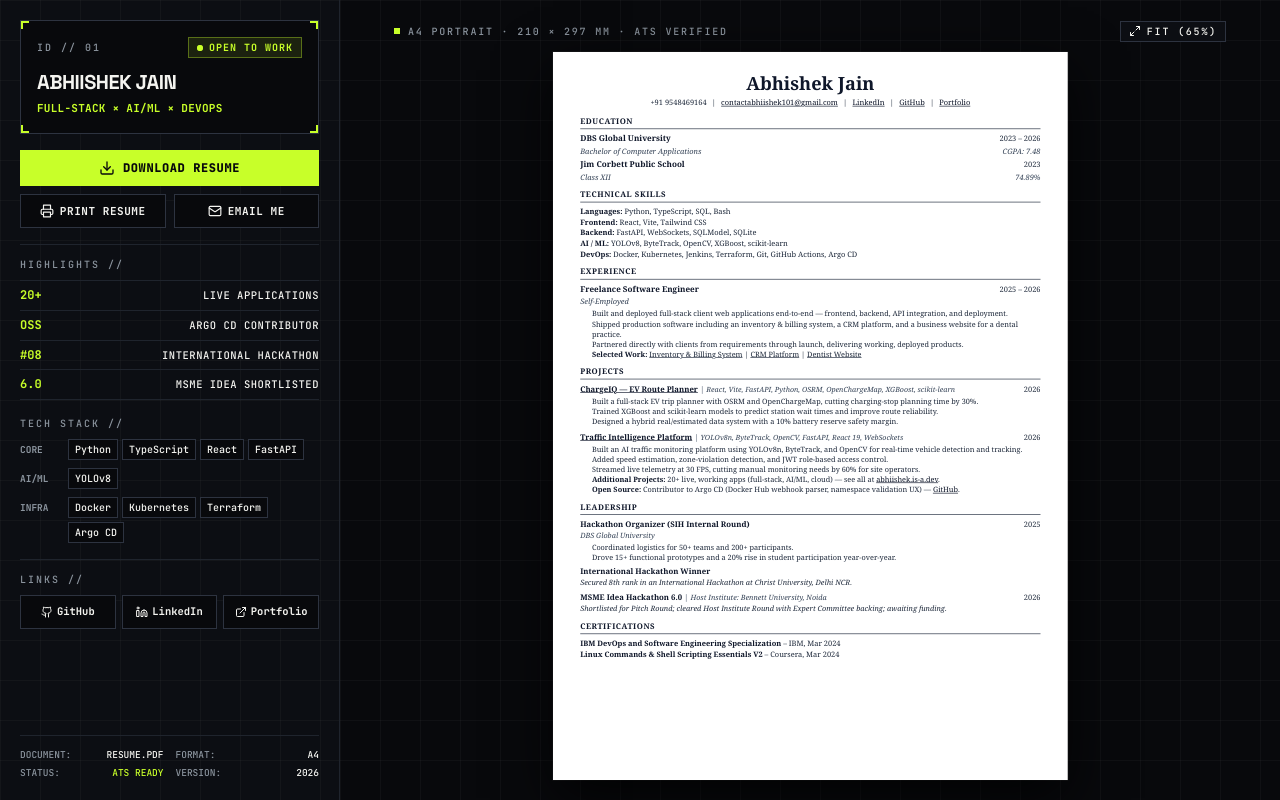
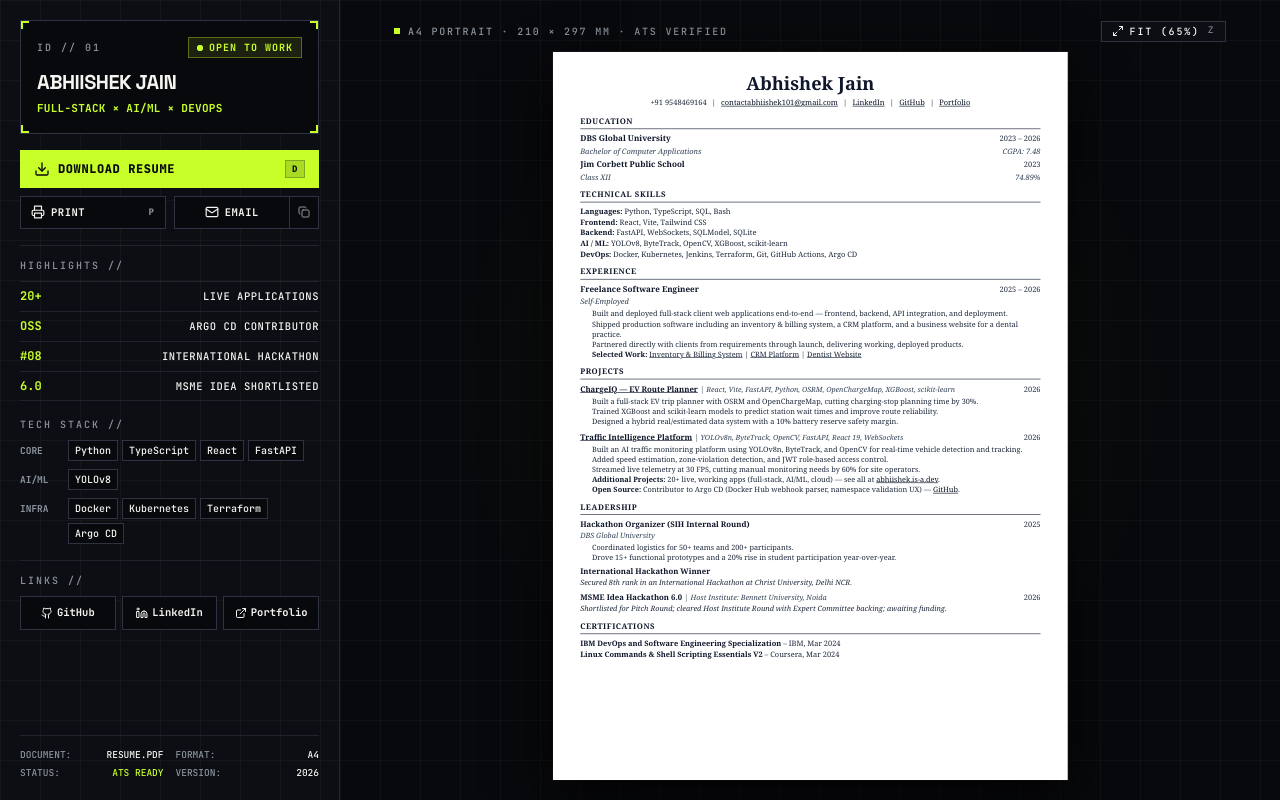
Before and after one commit to codewithabhiishek/resume-website, a React (Vite) app: page / in a window 1280 px wide. Built offline with nearby package versions, Linux system fonts and the light colour scheme.

Commit message:
feat(viewer): add keyboard shortcuts, one-click email copy, and ambient preview spotlight

```diff
--- a/src/App.tsx
+++ b/src/App.tsx
@@ -1,7 +1,10 @@
-import { useEffect, useRef, useState } from "react";
+import { useCallback, useEffect, useRef, useState } from "react";
+import { motion } from "framer-motion";
 import html2pdf from "html2pdf.js";
 import {
   ArrowUpRight,
+  Check,
+  Copy,
   Download,
   ExternalLink,
   Github,
@@ -31,6 +34,7 @@ export default function App() {
   const resumeRef = useRef<HTMLDivElement>(null);
   const previewAreaRef = useRef<HTMLElement>(null);
   const [isDownloading, setIsDownloading] = useState(false);
+  const [copiedEmail, setCopiedEmail] = useState(false);
   const [zoomMode, setZoomMode] = useState<"fit" | "full">("fit");
   const [scale, setScale] = useState(1);
   const [isDesktop, setIsDesktop] = useState(() =>
@@ -61,8 +65,8 @@ export default function App() {
     return () => window.removeEventListener("resize", updateScale);
   }, [zoomMode]);
 
-  const handleDownloadPDF = async () => {
-    if (!resumeRef.current) return;
+  const handleDownloadPDF = useCallback(async () => {
+    if (!resumeRef.current || isDownloading) return;
     setIsDownloading(true);
     try {
       const opt = {
@@ -77,8 +81,13 @@ export default function App() {
           backgroundColor: "#ffffff",
           windowWidth: A4_WIDTH,
           onclone: (doc: Document) => {
-            doc.querySelectorAll('style, link[rel="stylesheet"]').forEach((node) => {
-              if (node.tagName === "STYLE" && node.textContent?.includes("oklch")) {
+            doc
+              .querySelectorAll('style, link[rel="stylesheet"]')
+              .forEach((node) => {
+                if (
+                  node.tagName === "STYLE" &&
+                  node.textContent?.includes("oklch")
+                ) {
                   node.remove();
                 } else if (node.tagName === "LINK") {
                   node.remove();
@@ -94,7 +103,8 @@ export default function App() {
               clonedSheet.style.padding = "32px 42px";
               clonedSheet.style.backgroundColor = "#ffffff";
               clonedSheet.style.color = "#1e293b";
-              clonedSheet.style.fontFamily = "'Georgia', 'Times New Roman', serif";
+              clonedSheet.style.fontFamily =
+                "'Georgia', 'Times New Roman', serif";
               clonedSheet.style.boxSizing = "border-box";
               clonedSheet.style.boxShadow = "none";
               clonedSheet.style.border = "none";
@@ -116,7 +126,34 @@ export default function App() {
     } finally {
       setIsDownloading(false);
     }
+  }, [isDownloading]);
+
+  const handleCopyEmail = useCallback(() => {
+    navigator.clipboard?.writeText(PROFILE.email);
+    setCopiedEmail(true);
+    setTimeout(() => setCopiedEmail(false), 1800);
+  }, []);
+
+  // Keyboard shortcuts: D = Download PDF, P = Print, Z = Toggle Zoom
+  useEffect(() => {
+    const onKeyDown = (e: KeyboardEvent) => {
+      const tag = (e.target as HTMLElement | null)?.tagName;
+      if (tag === "INPUT" || tag === "TEXTAREA" || e.metaKey || e.ctrlKey || e.altKey) return;
+      const k = e.key.toLowerCase();
+      if (k === "d") {
+        e.preventDefault();
+        void handleDownloadPDF();
+      } else if (k === "p") {
+        e.preventDefault();
+        window.print();
+      } else if (k === "z") {
+        e.preventDefault();
+        setZoomMode((m) => (m === "fit" ? "full" : "fit"));
+      }
     };
+    window.addEventListener("keydown", onKeyDown);
+    return () => window.removeEventListener("keydown", onKeyDown);
+  }, [handleDownloadPDF]);
 
   return (
     <div className="min-h-screen lg:h-screen lg:overflow-hidden flex flex-col lg:flex-row bg-[#08090c] text-[#f4f4f0]">
@@ -202,28 +239,47 @@ export default function App() {
               type="button"
               onClick={handleDownloadPDF}
               disabled={isDownloading}
-              className="w-full flex items-center justify-center gap-2 px-4 py-2.5 bg-[#c8ff29] text-[#08090c] font-mono-tech text-xs font-extrabold uppercase tracking-wider hover:bg-[#d7ff5c] active:translate-y-px transition-all disabled:opacity-60 cursor-pointer"
+              className="w-full flex items-center justify-between px-3.5 py-2.5 bg-[#c8ff29] text-[#08090c] font-mono-tech text-xs font-extrabold uppercase tracking-wider hover:bg-[#d7ff5c] active:translate-y-px transition-all disabled:opacity-60 cursor-pointer"
             >
+              <span className="inline-flex items-center gap-2">
                 <Download className="w-4 h-4" />
                 {isDownloading ? "GENERATING PDF..." : "DOWNLOAD RESUME"}
+              </span>
+              <kbd className="px-1.5 py-0.5 text-[9px] bg-[#08090c]/15 border border-[#08090c]/25">
+                D
+              </kbd>
             </button>
 
             <div className="grid grid-cols-2 gap-2">
               <button
                 type="button"
                 onClick={() => window.print()}
-                className="flex items-center justify-center gap-1.5 px-3 py-2 border border-[#2d3340] bg-[#08090c] text-[#f4f4f0] font-mono-tech text-[11px] font-bold uppercase tracking-wider hover:border-[#c8ff29] hover:text-[#c8ff29] transition-colors cursor-pointer"
+                className="flex items-center justify-between px-2.5 py-2 border border-[#2d3340] bg-[#08090c] text-[#f4f4f0] font-mono-tech text-[10.5px] font-bold uppercase tracking-wider hover:border-[#c8ff29] hover:text-[#c8ff29] transition-colors cursor-pointer"
               >
+                <span className="inline-flex items-center gap-1.5">
                   <Printer className="w-3.5 h-3.5" />
-                PRINT RESUME
+                  PRINT
+                </span>
+                <kbd className="text-[9px] text-[#8b949e]">P</kbd>
               </button>
+              <div className="flex border border-[#2d3340] bg-[#08090c]">
                 <a
                   href={`mailto:${PROFILE.email}`}
-                className="flex items-center justify-center gap-1.5 px-3 py-2 border border-[#2d3340] bg-[#08090c] text-[#f4f4f0] font-mono-tech text-[11px] font-bold uppercase tracking-wider hover:border-[#c8ff29] hover:text-[#c8ff29] transition-colors"
+                  className="flex-1 flex items-center justify-center gap-1.5 py-2 font-mono-tech text-[10.5px] font-bold uppercase tracking-wider text-[#f4f4f0] hover:text-[#c8ff29] transition-colors"
                 >
                   <Mail className="w-3.5 h-3.5" />
-                EMAIL ME
+                  EMAIL
                 </a>
+                <button
+                  type="button"
+                  onClick={handleCopyEmail}
+                  title="Copy email address"
+                  aria-label="Copy email address"
+                  className="px-2 border-l border-[#2d3340] text-[#8b949e] hover:text-[#c8ff29] transition-colors cursor-pointer"
+                >
+                  {copiedEmail ? <Check className="w-3 h-3 text-[#c8ff29]" /> : <Copy className="w-3 h-3" />}
+                </button>
+              </div>
             </div>
           </div>
 
@@ -339,8 +395,17 @@ export default function App() {
             : "overflow-y-auto lg:overflow-hidden justify-center p-3 sm:p-5 lg:p-6"
         }`}
       >
+        {/* Subtle ambient spotlight behind the A4 sheet */}
+        <div
+          className="no-print pointer-events-none absolute inset-0"
+          style={{
+            background:
+              "radial-gradient(circle at 50% 48%, rgba(200, 255, 41, 0.045), transparent 58%)",
+          }}
+        />
+
         {/* Subtle floating document metadata + optional zoom toggle (desktop) */}
-        <div className="no-print hidden lg:flex items-center justify-between w-full max-w-[840px] mb-2.5 px-1 font-mono-tech text-[10px] tracking-[0.18em] text-[#8b949e]">
+        <div className="no-print hidden lg:flex items-center justify-between w-full max-w-[840px] mb-2.5 px-1 font-mono-tech text-[10px] tracking-[0.18em] text-[#8b949e] relative z-10">
           <div className="flex items-center gap-2">
             <span className="w-1.5 h-1.5 bg-[#c8ff29]" />
             <span>A4 PORTRAIT · 210 × 297 MM · ATS VERIFIED</span>
@@ -348,16 +413,20 @@ export default function App() {
           <button
             type="button"
             onClick={() => setZoomMode((m) => (m === "fit" ? "full" : "fit"))}
-            className="inline-flex items-center gap-1.5 px-2 py-0.5 border border-[#2d3340] bg-[#0c0e13] text-[#f4f4f0] hover:border-[#c8ff29] hover:text-[#c8ff29] transition-colors cursor-pointer"
+            className="inline-flex items-center gap-1.5 px-2.5 py-0.5 border border-[#2d3340] bg-[#0c0e13] text-[#f4f4f0] hover:border-[#c8ff29] hover:text-[#c8ff29] transition-colors cursor-pointer"
           >
             {zoomMode === "fit" ? <Maximize2 className="w-3 h-3" /> : <Minimize2 className="w-3 h-3" />}
             <span>{zoomMode === "fit" ? `FIT (${Math.round(scale * 100)}%)` : "100% A4"}</span>
+            <kbd className="text-[9px] text-[#8b949e] ml-0.5">Z</kbd>
           </button>
         </div>
 
         {/* Centered A4 Resume Sheet */}
-        <div
-          className="a4-scale-wrapper shrink-0"
+        <motion.div
+          initial={{ opacity: 0, y: 10 }}
+          animate={{ opacity: 1, y: 0 }}
+          transition={{ duration: 0.35, ease: [0.22, 1, 0.36, 1] }}
+          className="a4-scale-wrapper shrink-0 relative z-10"
           style={
             isDesktop
               ? {
@@ -380,7 +449,7 @@ export default function App() {
           >
             <A4ResumeSheet sheetRef={resumeRef} />
           </div>
-        </div>
+        </motion.div>
 
         {/* Mobile Footer Links */}
         <div className="no-print lg:hidden w-full max-w-[794px] mt-4 pt-3 border-t border-[#1f242d] flex flex-wrap items-center justify-between gap-2 font-mono-tech text-[11px] text-[#8b949e]">
```
Lines whose indentation alone changed are shown as unchanged.
